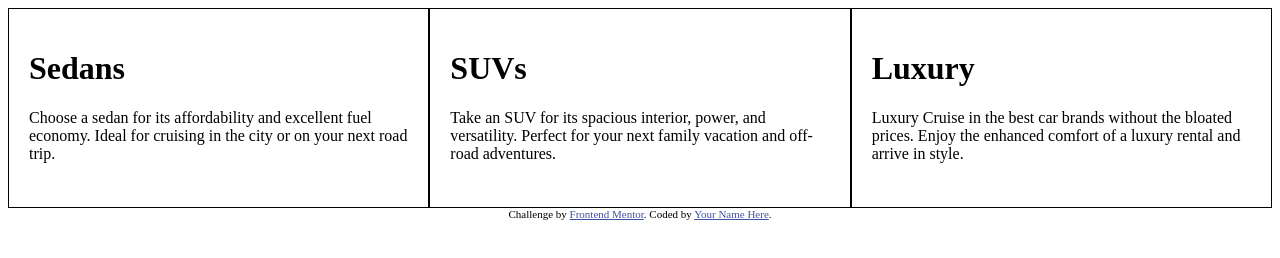
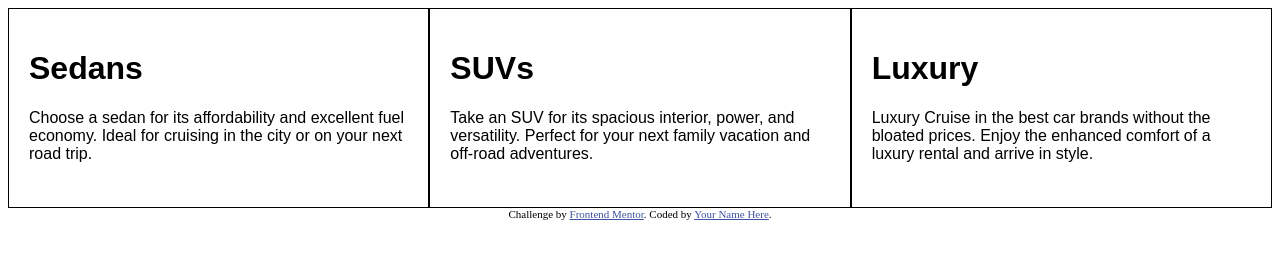
Before and after one commit to ellyx81/3-column-preview-card-component, a website: page index.html in a window 1280 px wide. Drawn offline with nearby package versions, Linux system fonts and the light colour scheme; files that its build step writes are made by us from their sources.

Commit message:
added properties for h1 and p

```diff
--- a/styles/elements.scss
+++ b/styles/elements.scss
@@ -9,3 +9,7 @@ h1 {
 p {
     font-size: 1rem;
 }
+h1,
+p {
+    font-family: 'Lexend Deca', sans-serif;
+}
```
Also changed, not shown: styles/elements.css, 1 other file.
